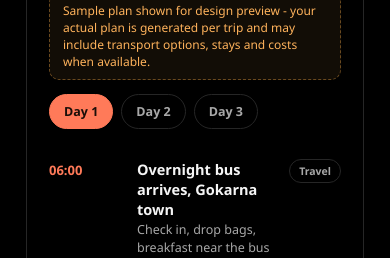
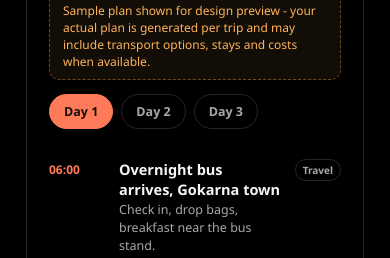
Before and after one commit to ramithks/safar, a plain HTML site: page static/preview-v4-plan.html in a window 390 px wide. Shown: the part 1742-2000 px from the top of the page. Drawn offline with Linux system fonts and the light colour scheme.

Commit message:
V4 workspace: mobile slot/button fit

```diff
--- a/static/preview-v4-plan.html
+++ b/static/preview-v4-plan.html
@@ -114,6 +114,10 @@
     nav .links a { padding: 7px 9px; font-size: 13px; }
     .trip-card img { width: 120px; height: 130px; }
     .itin-hero h2 { font-size: 20px; }
+    .slot .time { width: 56px; font-size: 12px; }
+    .slot .what { flex: 1; min-width: 0; }
+    .slot .tagchip { font-size: 10px; padding: 3px 7px; }
+    .dest-row button { white-space: nowrap; padding: 0 16px; }
   }
 </style>
 </head>
```
